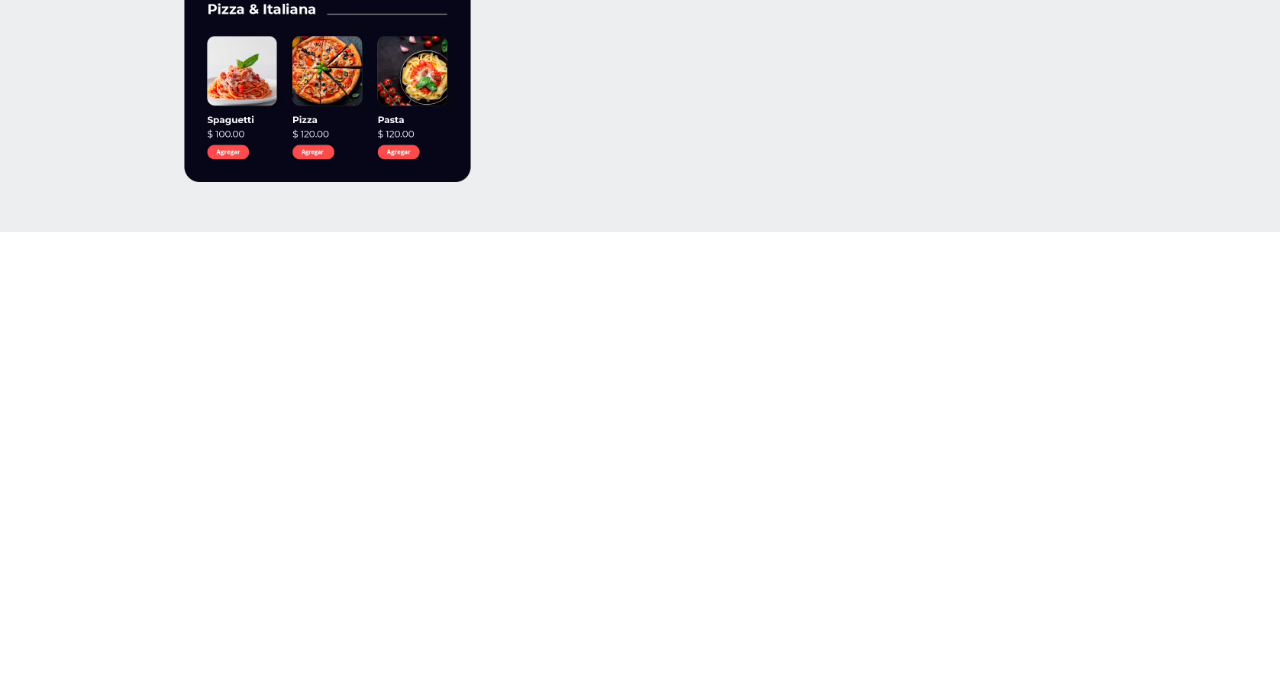
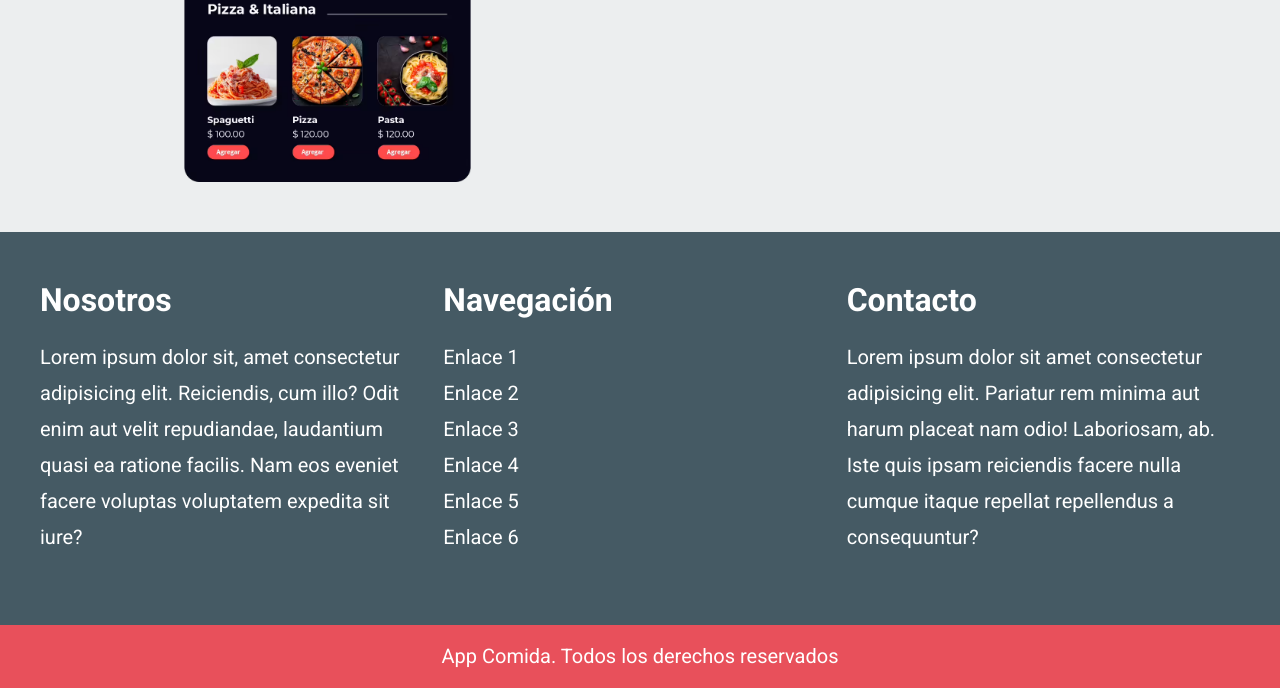
Before and after one commit to joelcascar/proyecto-delivery-app, a website: page index.html in a window 1280 px wide. Shown: the part 5591-6279 px from the top of the page. Before the commit the page ends 5823 px from the top, so only its background shows below. Drawn offline with Linux system fonts and the light colour scheme.

Commit message:
sección footer finalizado

```diff
--- a/index.html
+++ b/index.html
@@ -455,5 +455,34 @@
             </div>
         </div>
     </section>
+
+    <!-- Sección footer -->
+
+    <footer class="footer">
+        <div class="footer__grid contenedor">
+            <div class="footer__widget">
+                <h3 class="footer__heading">Nosotros</h3>
+                <p class="footer__texto">Lorem ipsum dolor sit, amet consectetur adipisicing elit. Reiciendis, cum illo? Odit enim aut velit repudiandae, laudantium quasi ea ratione facilis. Nam eos eveniet facere voluptas voluptatem expedita sit iure?</p>
+            </div>
+
+            <div class="footer__widget">
+                <h3 class="footer__heading">Navegación</h3>
+                <nav class="footer__nav">
+                    <a class="footer__link" href="#">Enlace 1</a>
+                    <a class="footer__link" href="#">Enlace 2</a>
+                    <a class="footer__link" href="#">Enlace 3</a>
+                    <a class="footer__link" href="#">Enlace 4</a>
+                    <a class="footer__link" href="#">Enlace 5</a>
+                    <a class="footer__link" href="#">Enlace 6</a>
+                </nav>
+            </div>
+
+            <div class="footer__widget">
+                <h3 class="footer__heading">Contacto</h3>
+                <p class="footer__texto">Lorem ipsum dolor sit amet consectetur adipisicing elit. Pariatur rem minima aut harum placeat nam odio! Laboriosam, ab. Iste quis ipsam reiciendis facere nulla cumque itaque repellat repellendus a consequuntur?</p>
+            </div>
+        </div>
+        <p class="footer__copyright">App Comida. Todos los derechos reservados</p>
+    </footer>
 </body>
 </html>
--- a/src/scss/app.scss
+++ b/src/scss/app.scss
@@ -6,3 +6,4 @@
 @use "favoritos";
 @use "repartidores";
 @use "descargar";
+@use "footer";
--- /dev/null
+++ b/src/scss/footer/_footer.scss
@@ -0,0 +1,56 @@
+@use "base/variables" as v;
+@use "base/mixins" as m;
+
+.footer{
+    background-color: v.$secundario;
+    padding-top: v.$separacion;
+    &__grid{
+        @include m.tablet{
+            @include m.grid(3, 1rem);
+        }
+    }
+
+    &__widget{
+        margin-bottom: v.$separacion;
+        &:last-child{
+            margin-bottom: 0;
+        }
+    }
+
+    &__heading{
+        color: v.$blanco;
+        margin: 0;
+        text-align: center;
+        @include m.tablet{
+            text-align: left;
+        }
+    }
+
+    &__nav{
+        display: flex;
+        flex-direction: column;
+    }
+    &__nav,
+    &__texto{
+        margin-top: 2rem;
+    }
+
+    &__link,
+    &__texto{
+        font-size: 2rem;
+        line-height: 1.8;
+        color: v.$blanco;
+        text-align: center;
+        @include m.tablet{
+            text-align: left;
+        }
+    }
+
+    &__copyright{
+        background-color: v.$primario;
+        margin: 0;
+        color: v.$blanco;
+        text-align: center;
+        padding: 2rem;
+    }
+}
--- /dev/null
+++ b/src/scss/footer/_index.scss
@@ -0,0 +1 @@
+@forward "footer";
```
Also changed, not shown: build/css/app.css, 1 other file.
